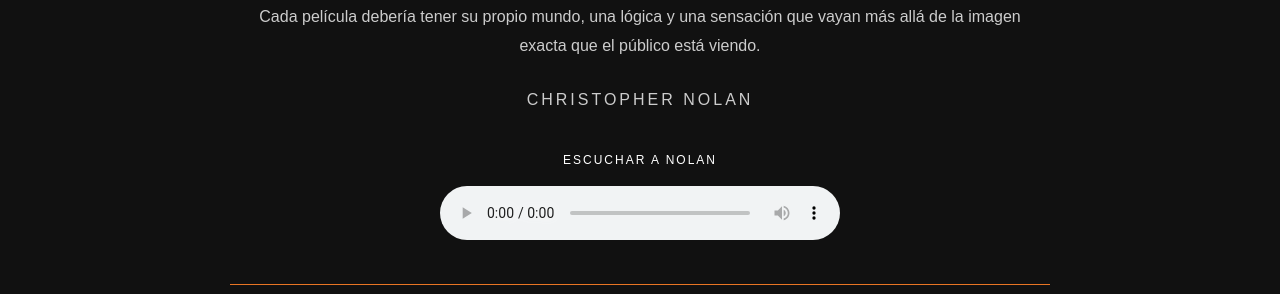
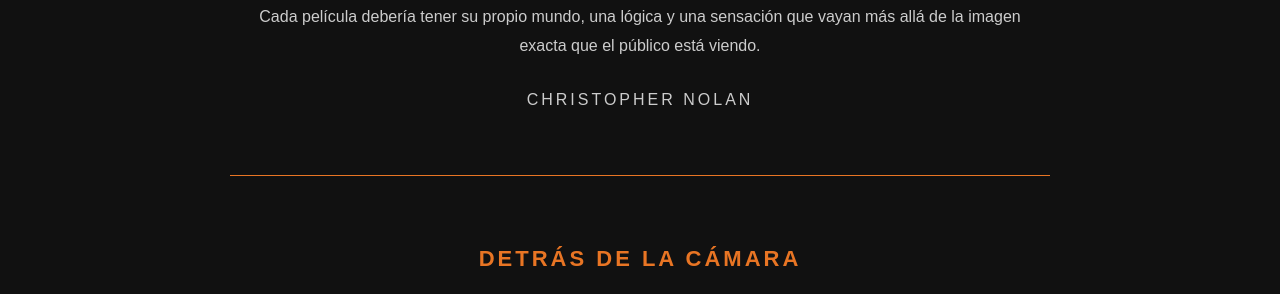
Before and after one commit to pedrobayonm-crypto/entragafinal, a plain HTML site: page director.html in a window 1280 px wide. Shown: the part 1615-1909 px from the top of the page. Drawn offline with Linux system fonts and the light colour scheme.

Commit message:
Update director.html

```diff
--- a/director.html
+++ b/director.html
@@ -78,14 +78,7 @@
 
             <p class="autor-frase">CHRISTOPHER NOLAN</p>
 
-            <div class="audio-nolan">
-                <p>ESCUCHAR A NOLAN</p>
 
-                <audio controls>
-                    <source src="audio/frase-nolan.mp3" type="audio/mpeg">
-                    Tu navegador no puede reproducir este audio.
-                </audio>
-            </div>
 
         </section>
 
```
